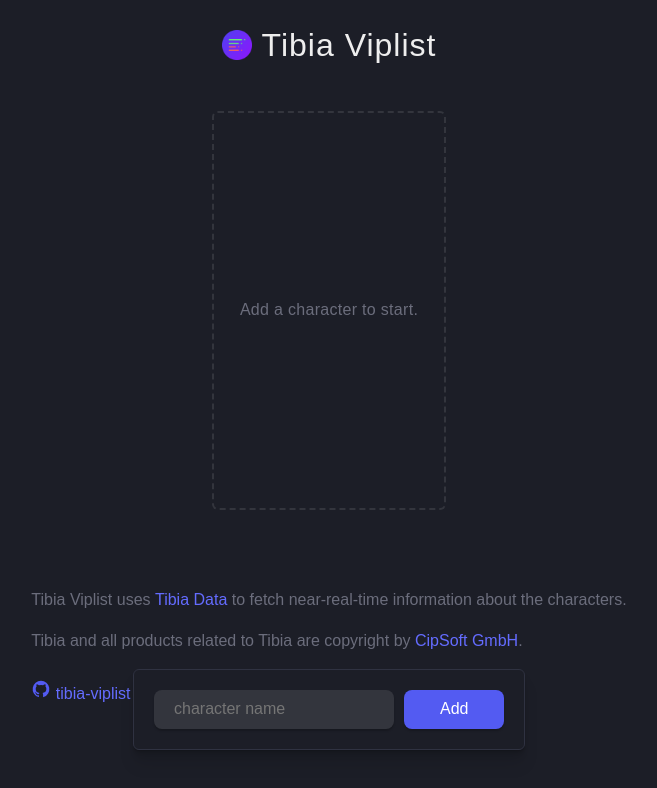
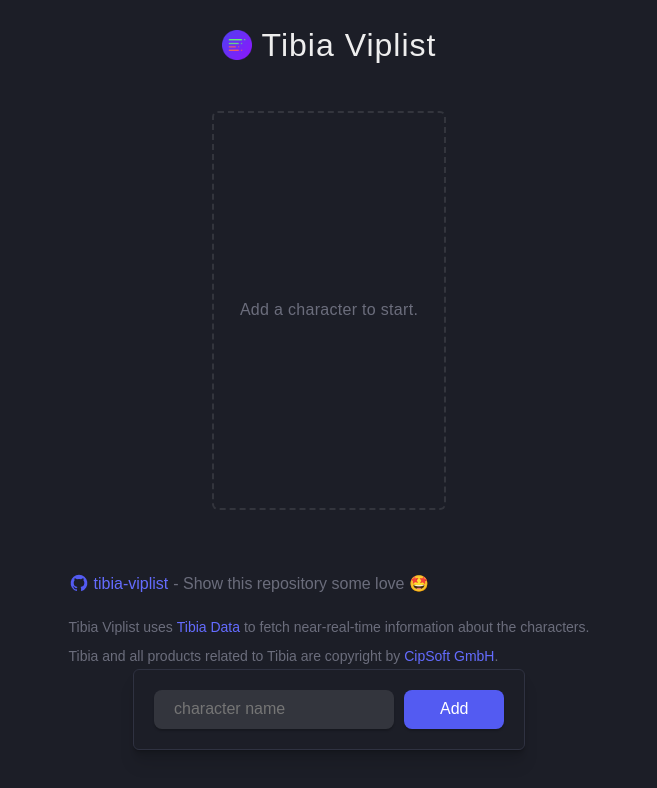
Before and after one commit to CrimsonSunrise/tibia-viplist, a React (Vite) app: page / in a window 1280 px wide. Shown: the top 788 px of the page, without its empty margins (311-968 px from the left). Built offline with nearby package versions, Linux system fonts and the light colour scheme.

Commit message:
FIX: Rearange socials information.

```diff
--- a/src/App.scss
+++ b/src/App.scss
@@ -205,6 +205,9 @@
 	padding: 20px;
 
 	.info {
+		font-size: 14px;
+		line-height: 15px;
+
 		a {
 			display: inline
 		}
@@ -215,6 +218,15 @@
 		gap: 5px;
 		align-items: center;
 		display: inline;
+	}
+
+	span {
+		display: flex;
+		gap: 5px;
+		a {
+			display: flex;
+			align-items: center;
+		}
 	}
 }
 
--- a/src/App.tsx
+++ b/src/App.tsx
@@ -429,13 +429,24 @@
 			</div>
 
 			<div className="socials">
+				<span>
+					<a
+						href="https://github.com/CrimsonSunrise/tibia-viplist"
+						target="_blank"
+					>
+						<GithubIcon /> tibia-viplist
+					</a>{" "}
+					- Show this repository some love 🤩
+				</span>
+
 				<div className="info">
 					<p>
 						Tibia Viplist uses{" "}
 						<a href="https://tibiadata.com" target="_blank">
 							Tibia Data
 						</a>{" "}
-						to fetch near-real-time information about the characters.
+						to fetch near-real-time information about the
+						characters.
 					</p>
 					<p>
 						Tibia and all products related to Tibia are copyright by{" "}
@@ -445,16 +456,6 @@
 						.
 					</p>
 				</div>
-
-				<span>
-					<a
-						href="https://github.com/CrimsonSunrise/tibia-viplist"
-						target="_blank"
-					>
-						<GithubIcon /> tibia-viplist
-					</a>
-					{" "}- Show this repository some love 🤩
-				</span>
 			</div>
 
 			<div className="add-viplist shadow">
```
